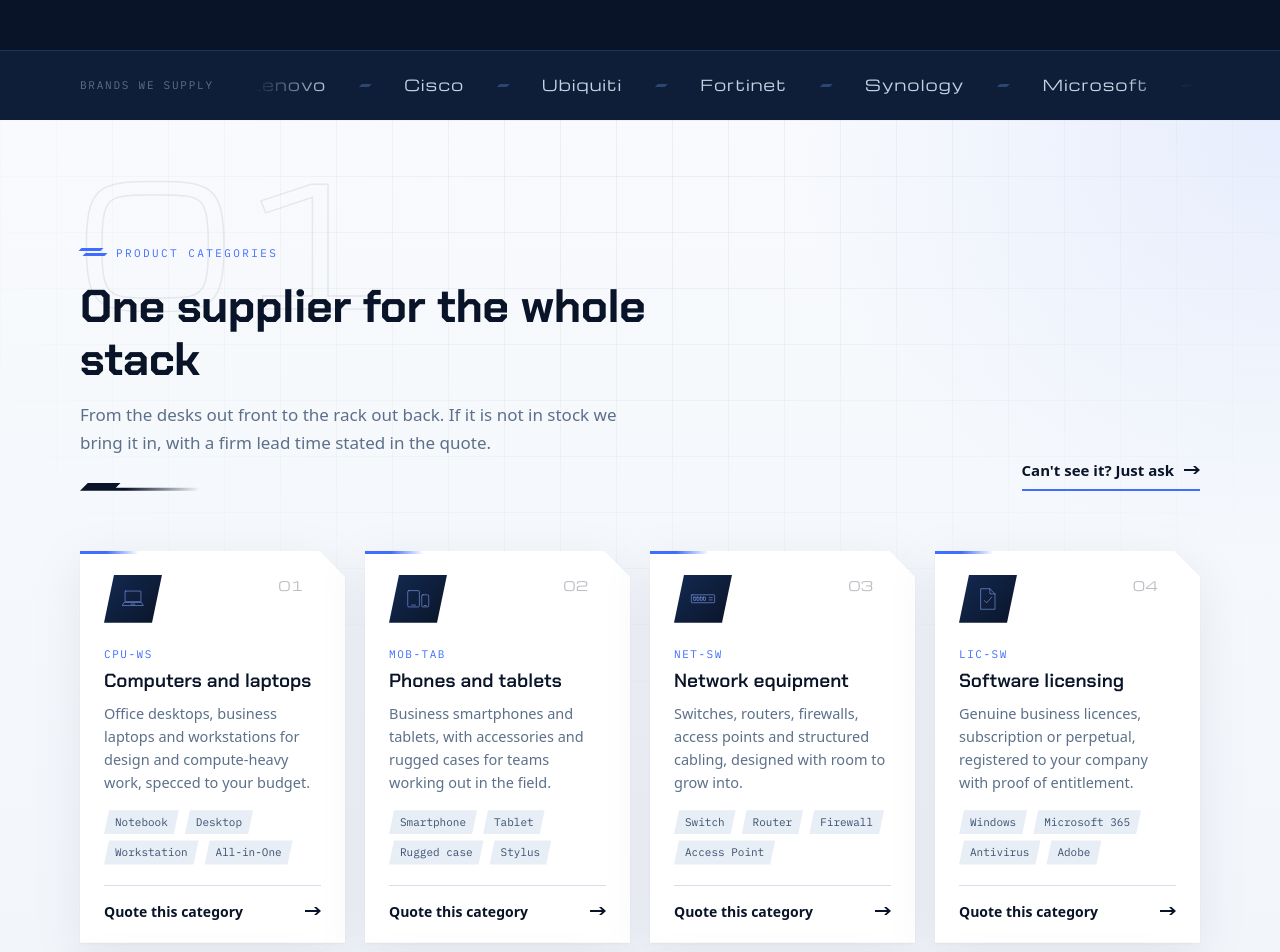
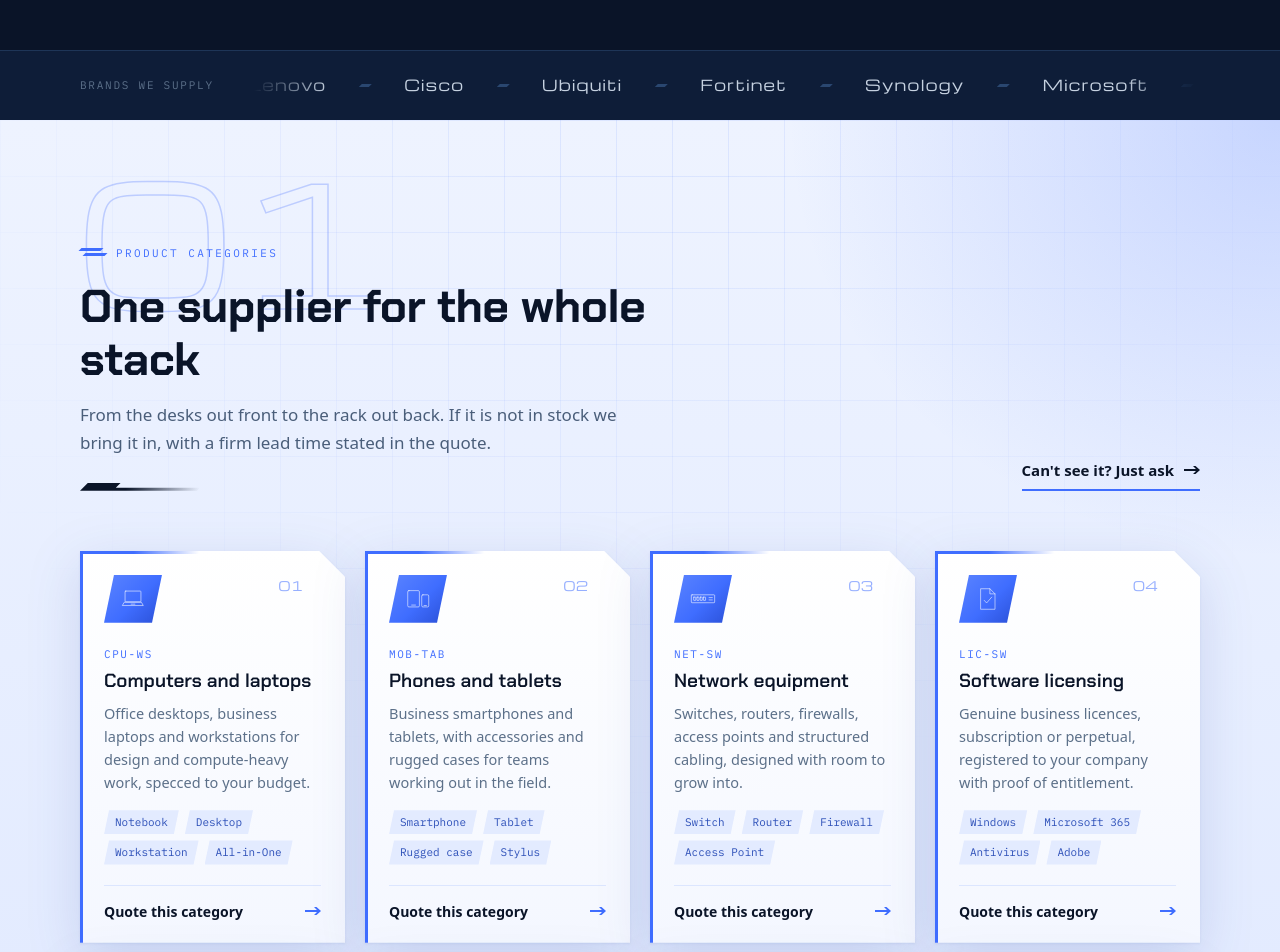
Before and after one commit to phonertk/prime-web, a plain HTML site: page index.html in a window 1280 px wide. Shown: the part 1200-2152 px from the top of the page. Drawn offline with nearby package versions, Linux system fonts and the light colour scheme; a web font is replaced by a local one.

Commit message:
Recolour light sections to a soft blue theme
Swap the off-white backgrounds for light blue gradients with a blue grid
and glow, a deeper blue for the why-us band, blue-tinted cards with edge
stripes, solid blue icon tiles, blue tags, numbers and timeline track.
Body text darkened slightly to keep contrast above 4.5:1 on blue.

Co-Authored-By: Claude Opus 5 <noreply@anthropic.com>

```diff
--- a/index.html
+++ b/index.html
@@ -423,26 +423,27 @@ a{color:inherit}
 .sec{position:relative;isolation:isolate;overflow:hidden;padding-block:clamp(72px,10vw,124px)}
 .sec--paper{
   background:
-    radial-gradient(ellipse 55% 45% at 100% 0%,rgba(63,109,255,.09),transparent 70%),
-    radial-gradient(ellipse 45% 40% at 0% 100%,rgba(63,109,255,.06),transparent 70%),
-    linear-gradient(180deg,#F8FAFD 0%,#EEF3F9 100%);
+    radial-gradient(ellipse 55% 45% at 100% 0%,rgba(63,109,255,.22),transparent 70%),
+    radial-gradient(ellipse 45% 40% at 0% 100%,rgba(120,160,255,.20),transparent 70%),
+    linear-gradient(180deg,#EEF3FF 0%,#DCE6FF 100%);
 }
 .sec--paper::before{ /* faint blueprint grid, fading out downwards */
   content:"";position:absolute;inset:0;z-index:-1;pointer-events:none;
   background-image:
-    linear-gradient(rgba(10,20,40,.05) 1px,transparent 1px),
-    linear-gradient(90deg,rgba(10,20,40,.05) 1px,transparent 1px);
+    linear-gradient(rgba(63,109,255,.10) 1px,transparent 1px),
+    linear-gradient(90deg,rgba(63,109,255,.10) 1px,transparent 1px);
   background-size:56px 56px;
   -webkit-mask-image:radial-gradient(ellipse 80% 70% at 50% 0%,#000 10%,transparent 75%);
           mask-image:radial-gradient(ellipse 80% 70% at 50% 0%,#000 10%,transparent 75%);
 }
 .sec--mist{
   background:
-    repeating-linear-gradient(135deg,rgba(10,20,40,.028) 0 1px,transparent 1px 16px),
-    linear-gradient(180deg,#E9EEF5,#E2E9F2);
+    repeating-linear-gradient(135deg,rgba(63,109,255,.07) 0 1px,transparent 1px 16px),
+    radial-gradient(ellipse 60% 50% at 0% 0%,rgba(255,255,255,.55),transparent 70%),
+    linear-gradient(180deg,#D6E1FF,#C6D5FF);
 }
 .sec--last{padding-bottom:clamp(110px,14vw,170px)}
-.sec__mark{position:absolute;z-index:-1;pointer-events:none;height:auto;opacity:.05}
+.sec__mark{position:absolute;z-index:-1;pointer-events:none;height:auto;opacity:.07}
 .sec__mark--r{right:clamp(-220px,-12vw,-80px);top:clamp(40px,6vw,90px);width:clamp(420px,50vw,760px)}
 .sec__mark--l{left:clamp(-240px,-14vw,-90px);bottom:clamp(90px,10vw,140px);width:clamp(380px,44vw,680px)}
 
@@ -451,10 +452,11 @@ a{color:inherit}
 .sec__num{ /* big outlined section number behind the heading */
   position:absolute;left:-4px;top:-.55em;z-index:-1;pointer-events:none;user-select:none;
   font-family:var(--wide);font-size:clamp(88px,13vw,168px);line-height:1;letter-spacing:-.02em;
-  color:transparent;-webkit-text-stroke:1.5px rgba(10,20,40,.08);
+  color:transparent;-webkit-text-stroke:1.5px rgba(63,109,255,.28);
 }
 .sec__row{display:flex;justify-content:space-between;align-items:flex-end;gap:24px 40px;flex-wrap:wrap;margin-bottom:clamp(40px,5vw,60px)}
 .sec__row .sec__head{margin-bottom:0}
+.sec .lede{color:#4A5E7A}
 
 .more{display:inline-flex;align-items:center;gap:10px;font-weight:600;font-size:15px;color:var(--ink);text-decoration:none;padding-bottom:6px;border-bottom:2px solid var(--blue);transition:color .2s}
 .more:hover{color:var(--blue)}
@@ -468,7 +470,7 @@ a{color:inherit}
 /* brand icon tile: navy parallelogram */
 .tile{
   display:grid;place-items:center;flex:none;width:58px;height:48px;
-  background:linear-gradient(135deg,#132A52,var(--navy));color:var(--blue-soft);
+  background:linear-gradient(135deg,#5B84FF,var(--blue) 55%,#2A4FD6);color:#fff;
   clip-path:polygon(10px 0,100% 0,calc(100% - 10px) 100%,0 100%);
   transition:background .3s,color .3s;
 }
@@ -476,12 +478,12 @@ a{color:inherit}
 
 /* shadow lives on the wrapper so the clipped card keeps its depth */
 .pcard,.feat,.tl__card{
-  filter:drop-shadow(0 1px 1px rgba(10,20,40,.05)) drop-shadow(0 12px 24px rgba(10,20,40,.07));
+  filter:drop-shadow(0 1px 1px rgba(30,60,150,.08)) drop-shadow(0 14px 26px rgba(30,60,150,.14));
   transition:transform .35s var(--ease),filter .35s var(--ease);
 }
 .pcard:hover,.feat:hover,.tl__step:hover .tl__card{
   transform:translateY(-6px);
-  filter:drop-shadow(0 2px 2px rgba(10,20,40,.06)) drop-shadow(0 22px 34px rgba(10,20,40,.13));
+  filter:drop-shadow(0 2px 2px rgba(30,60,150,.10)) drop-shadow(0 22px 36px rgba(30,60,150,.24));
 }
 
 /* products */
@@ -490,32 +492,33 @@ a{color:inherit}
 @media(max-width:560px){.pgrid{grid-template-columns:1fr}}
 .pcard__in{
   position:relative;height:100%;display:flex;flex-direction:column;
-  background:#fff;padding:24px 24px 20px;
+  background:linear-gradient(180deg,#FFFFFF 0%,#F4F7FF 100%);padding:24px 24px 20px;box-shadow:inset 3px 0 0 var(--blue);
   clip-path:polygon(0 0,calc(100% - 26px) 0,100% 26px,100% 100%,0 100%);
 }
 .pcard__in::before{ /* blue streak that grows along the top on hover */
   content:"";position:absolute;left:0;top:0;height:3px;width:100%;
   background:linear-gradient(90deg,var(--blue),var(--blue) 45%,rgba(63,109,255,0));
-  transform:scaleX(.22);transform-origin:left;transition:transform .5s var(--ease);
+  transform:scaleX(.45);transform-origin:left;transition:transform .5s var(--ease);
 }
 .pcard:hover .pcard__in::before{transform:scaleX(1)}
-.pcard:hover .tile,.feat:hover .tile{background:linear-gradient(135deg,var(--blue),#2A4FD6);color:#fff}
+.pcard:hover .tile,.feat:hover .tile{background:linear-gradient(135deg,#132A52,var(--navy));color:var(--blue-soft)}
 .pcard__top{display:flex;justify-content:space-between;align-items:flex-start;margin-bottom:22px}
-.pcard__n{font-family:var(--wide);font-size:13px;color:rgba(10,20,40,.28);padding-right:18px}
+.pcard__n{font-family:var(--wide);font-size:13px;color:rgba(63,109,255,.55);padding-right:18px}
 .pcard__sku{font-family:var(--mono);font-size:11px;letter-spacing:.14em;color:var(--blue);margin-bottom:6px}
 .pcard__t{font-family:var(--display);font-weight:600;font-size:19px;line-height:1.3;margin-bottom:8px}
 .pcard__d{color:var(--muted);font-size:14.5px;line-height:1.6}
 .pcard__tags{display:flex;flex-wrap:wrap;gap:6px;list-style:none;margin:16px 0 20px}
 .pcard__tags li{
-  font-family:var(--mono);font-size:11px;color:#3A5070;background:var(--paper-2);
+  font-family:var(--mono);font-size:11px;color:#2C4FB8;background:#E3EBFF;
   padding:3px 11px;clip-path:polygon(5px 0,100% 0,calc(100% - 5px) 100%,0 100%);
 }
 .pcard__go{
   margin-top:auto;display:flex;align-items:center;justify-content:space-between;gap:10px;
-  padding-top:14px;border-top:1px solid var(--rule);
+  padding-top:14px;border-top:1px solid #DCE6FF;
   font-weight:600;font-size:14px;color:var(--ink);text-decoration:none;transition:color .2s;
 }
 .pcard__go:hover{color:var(--blue)}
+.pcard__go .arw{color:var(--blue)}
 
 /* why: navy promise card + staggered feature cards */
 .why{display:grid;grid-template-columns:minmax(0,5fr) minmax(0,7fr);gap:clamp(32px,5vw,64px);align-items:start}
@@ -550,12 +553,12 @@ a{color:inherit}
 @media(min-width:981px){.feats>:nth-child(even){margin-top:44px}}
 @media(max-width:560px){.feats{grid-template-columns:1fr}}
 .feat__in{
-  position:relative;height:100%;background:#fff;padding:clamp(24px,2.8vw,30px);
+  position:relative;height:100%;background:linear-gradient(180deg,#FFFFFF 0%,#F4F7FF 100%);padding:clamp(24px,2.8vw,30px);box-shadow:inset 0 3px 0 var(--blue);
   clip-path:polygon(0 0,calc(100% - 24px) 0,100% 24px,100% 100%,0 100%);
 }
 .feat__top{display:flex;align-items:center;gap:14px;margin-bottom:18px}
 .feat__k{font-family:var(--mono);font-size:11px;letter-spacing:.14em;text-transform:uppercase;color:var(--blue)}
-.feat__k b{font-family:var(--wide);font-weight:400;color:rgba(10,20,40,.3);margin-right:8px;letter-spacing:0}
+.feat__k b{font-family:var(--wide);font-weight:400;color:rgba(63,109,255,.55);margin-right:8px;letter-spacing:0}
 .feat__t{font-family:var(--display);font-weight:600;font-size:19px;line-height:1.35;margin-bottom:8px}
 .feat__d{color:var(--muted);font-size:15px}
 
@@ -563,7 +566,7 @@ a{color:inherit}
 .tl{list-style:none;display:grid;grid-template-columns:repeat(4,minmax(0,1fr));gap:22px;position:relative}
 .tl::before{
   content:"";position:absolute;left:0;right:0;top:23px;height:6px;
-  background:linear-gradient(90deg,var(--ink),var(--ink) 35%,rgba(10,20,40,.14) 100%);
+  background:linear-gradient(90deg,var(--blue),var(--blue) 35%,rgba(63,109,255,.25) 100%);
   clip-path:polygon(0 100%,6px 0,34% 0,calc(34% - 3px) 3px,100% 3px,100% 100%);
 }
 .tl__step{position:relative;display:flex;flex-direction:column}
@@ -575,7 +578,7 @@ a{color:inherit}
 .tl__step:last-child .tl__badge{background:var(--blue)}
 .tl__card{flex:1}
 .tl__in{
-  height:100%;background:#fff;padding:22px 22px 24px;
+  height:100%;background:linear-gradient(180deg,#FFFFFF 0%,#F4F7FF 100%);padding:22px 22px 24px;box-shadow:inset 0 3px 0 var(--blue);
   clip-path:polygon(0 0,calc(100% - 20px) 0,100% 20px,100% 100%,0 100%);
 }
 .tl__k{display:block;font-family:var(--mono);font-size:11px;letter-spacing:.14em;text-transform:uppercase;color:var(--blue);margin-bottom:10px}
@@ -583,7 +586,7 @@ a{color:inherit}
 .tl__d{color:var(--muted);font-size:14.5px}
 @media(max-width:900px){
   .tl{grid-template-columns:1fr;gap:18px}
-  .tl::before{left:37px;right:auto;top:0;bottom:0;width:4px;height:auto;clip-path:none;background:linear-gradient(180deg,var(--ink),rgba(10,20,40,.12))}
+  .tl::before{left:37px;right:auto;top:0;bottom:0;width:4px;height:auto;clip-path:none;background:linear-gradient(180deg,var(--blue),rgba(63,109,255,.2))}
   .tl__step{display:grid;grid-template-columns:78px minmax(0,1fr);gap:16px;align-items:start}
   .tl__badge{margin-bottom:0}
 }
```
